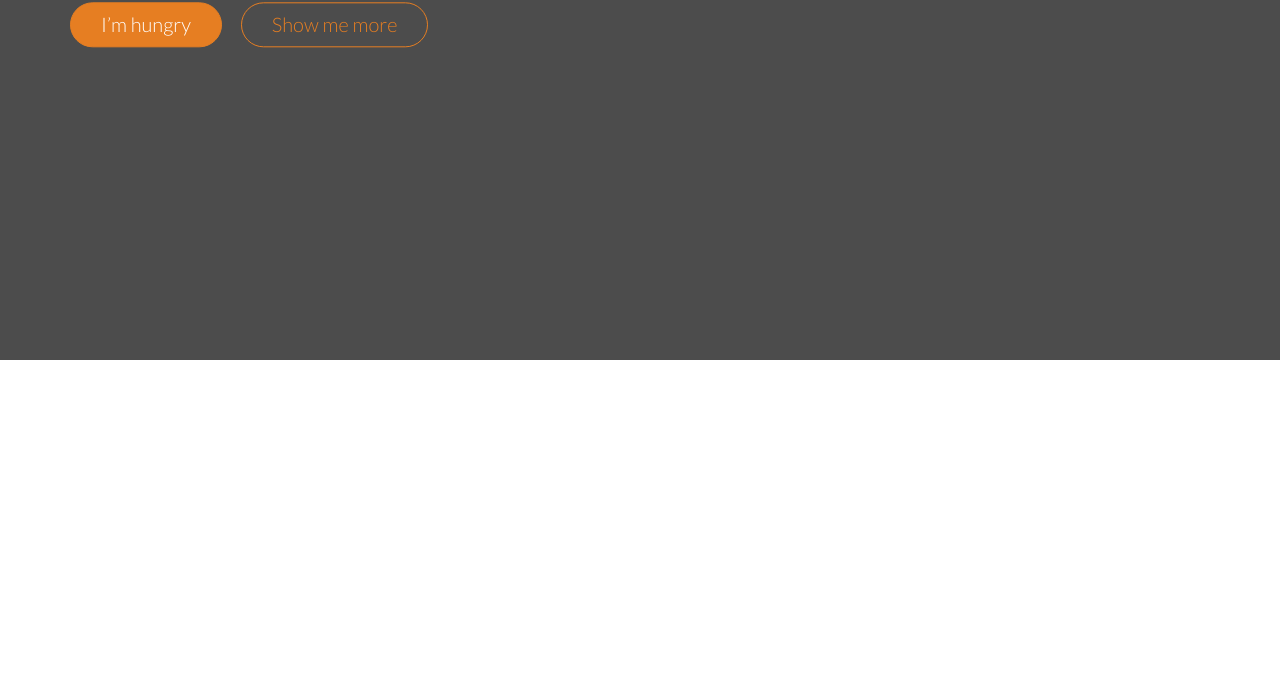
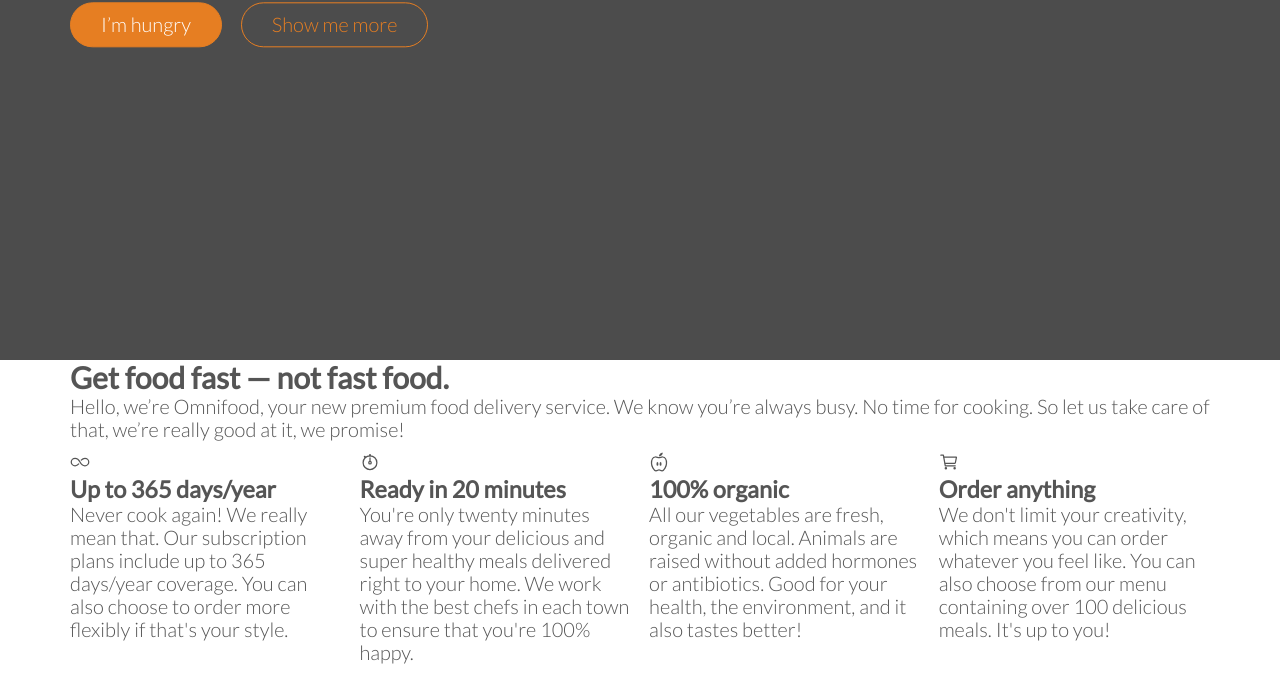
Before and after one commit to JenniHoo/Udemy---Build-Responsive-Real-World-Websites-with-HTML5-and-CSS3, a plain HTML site: page Omnifood Example/index.html in a window 1280 px wide. Shown: the part 440-1115 px from the top of the page. Before the commit the page ends 800 px from the top, so only its background shows below. Drawn offline with nearby package versions, Linux system fonts and the light colour scheme.

Commit message:
Added icons
Modified gitignore and added charset to html

```diff
--- a/Omnifood Example/index.html
+++ b/Omnifood Example/index.html
@@ -2,8 +2,10 @@
 <html lang="en">
 
 <head>
+    <meta charset="utf-8"/>
     <link rel="stylesheet" type="text/css" href="Vendors/CSS/normalize.css">
     <link rel="stylesheet" type="text/css" href="Vendors/CSS/grid.css">
+    <link rel="stylesheet" type="text/css" href="Vendors/CSS/ionicons.min.css">
     <link rel="stylesheet" type="text/css" href="Resources/CSS/style.css">
     <link href="https://fonts.googleapis.com/css2?family=Lato:ital,wght@0,100;0,300;0,400;1,300&display=swap"
         rel="stylesheet">
@@ -29,6 +31,47 @@
             <a class="btn btn-ghost" href="#">Show me more</a>
         </div>
     </header>
+
+    <section class="section-features">
+        <div class="row">
+            <h2>Get food fast &mdash; not fast food.</h2>
+            <p class="long-copy">
+                Hello, we’re Omnifood, your new premium food delivery service. We know you’re always busy. No time for cooking. So let us take care of that, we’re really good at it, we promise!
+            </p>
+        </div>
+
+        <div class="row">
+            <div class="col span-1-of-4">
+                <ion-icon class="icn-big" name="infinite-outline"></ion-icon>
+                <h3>Up to 365 days/year</h3>
+                <p>
+                    Never cook again! We really mean that. Our subscription plans include up to 365 days/year coverage. You can also choose to order more flexibly if that's your style.
+                </p>
+            </div>
+            <div class="col span-1-of-4">
+                <ion-icon class="icn-big" name="stopwatch-outline"></ion-icon>
+                <h3>Ready in 20 minutes</h3>
+                <p>
+                    You're only twenty minutes away from your delicious and super healthy meals delivered right to your home. We work with the best chefs in each town to ensure that you're 100% happy.
+                </p>
+            </div>
+            <div class="col span-1-of-4">
+                <ion-icon class="icn-big" name="nutrition-outline"></ion-icon>
+                <h3>100% organic</h3>
+                <p>
+                    All our vegetables are fresh, organic and local. Animals are raised without added hormones or antibiotics. Good for your health, the environment, and it also tastes better!
+                </p>
+            </div>
+            <div class="col span-1-of-4">
+                <ion-icon class="icn-big" name="cart-outline"></ion-icon>
+                <h3>Order anything</h3>
+                <p>
+                    We don't limit your creativity, which means you can order whatever you feel like. You can also choose from our menu containing over 100 delicious meals. It's up to you!
+                </p>
+            </div>
+        </div>
+    </section>
+    <script src="https://unpkg.com/ionicons@5.0.0/dist/ionicons.js"></script>
 </body>
 
 </html>
```
Also changed, not shown: 1 other file.
